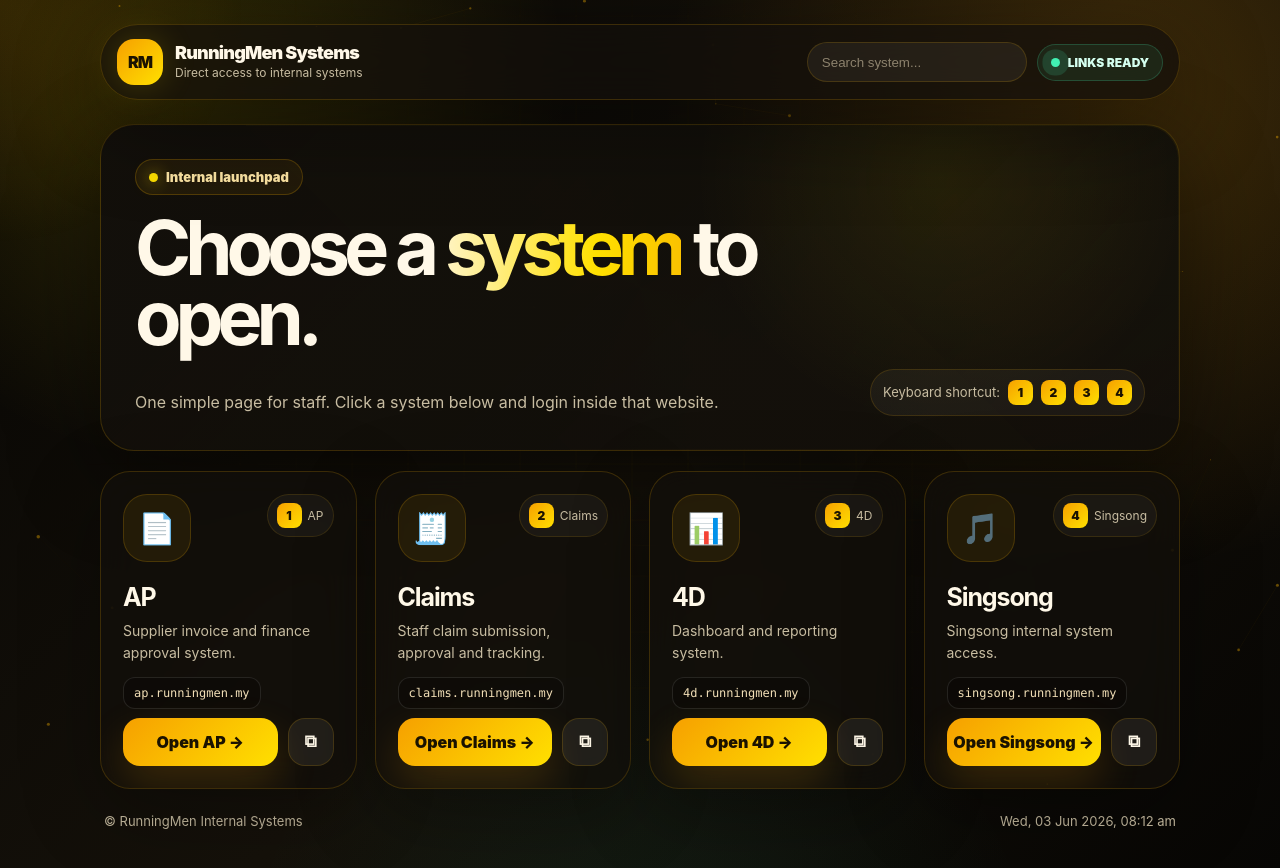
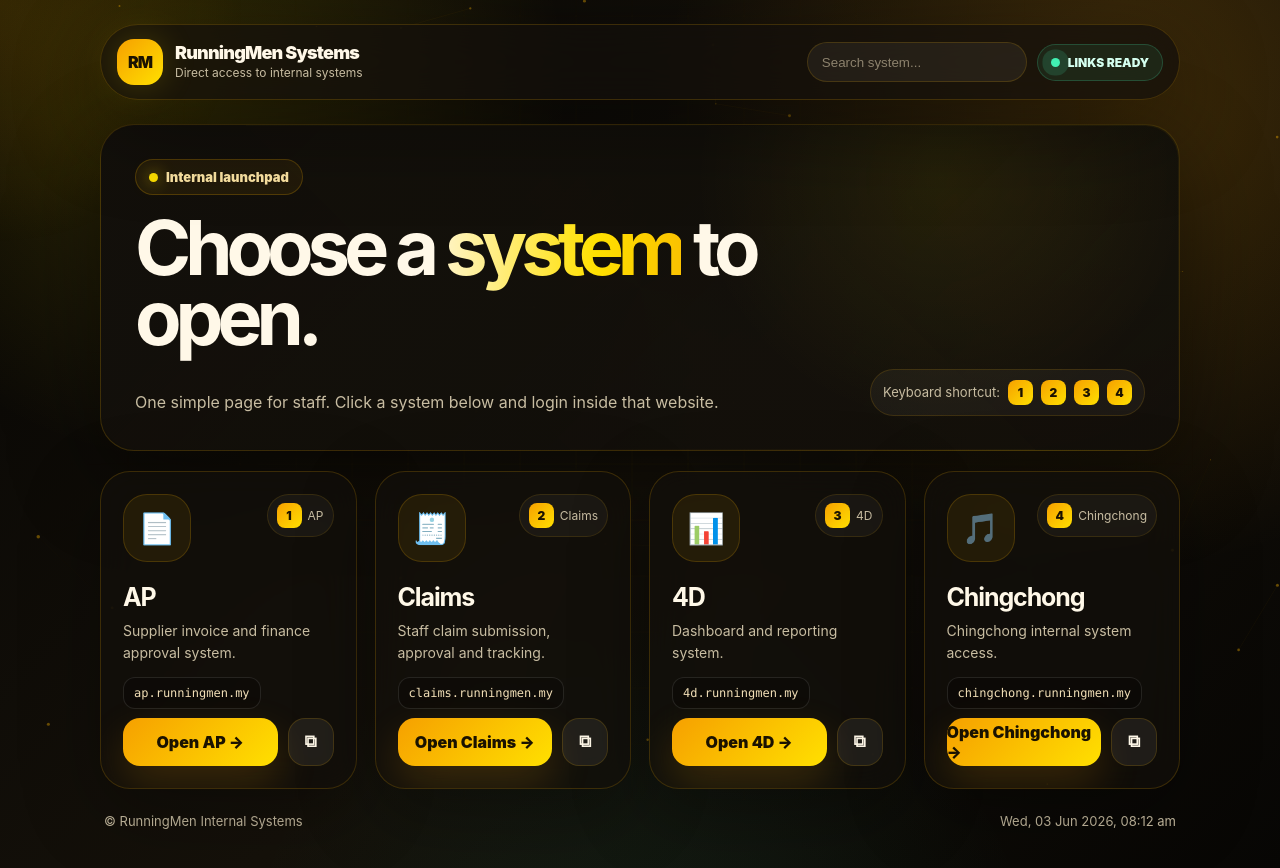
Before and after one commit to kksiang22/runningmen-system-launchpad, a website: page index.html in a window 1280 px wide. Drawn offline with Linux system fonts and the light colour scheme.

Commit message:
Replace Singsong with Chingchong

```diff
--- a/index.html
+++ b/index.html
@@ -635,17 +635,17 @@
         </div>
       </article>
 
-      <article class="card" data-name="singsong singing song event entertainment" data-url="https://singsong.runningmen.my">
+      <article class="card" data-name="chingchong singing song event entertainment" data-url="https://chingchong.runningmen.my">
         <div class="card-top">
           <div class="icon">🎵</div>
-          <div class="shortcut"><span class="kbd">4</span> Singsong</div>
+          <div class="shortcut"><span class="kbd">4</span> Chingchong</div>
         </div>
-        <h2>Singsong</h2>
-        <div class="description">Singsong internal system access.</div>
-        <div class="domain">singsong.runningmen.my</div>
+        <h2>Chingchong</h2>
+        <div class="description">Chingchong internal system access.</div>
+        <div class="domain">chingchong.runningmen.my</div>
         <div class="card-actions">
-          <a class="open" href="https://singsong.runningmen.my" target="_blank" rel="noopener"><span>Open Singsong →</span></a>
-          <button class="copy" type="button" aria-label="Copy Singsong link"><span>⧉</span></button>
+          <a class="open" href="https://chingchong.runningmen.my" target="_blank" rel="noopener"><span>Open Chingchong →</span></a>
+          <button class="copy" type="button" aria-label="Copy Chingchong link"><span>⧉</span></button>
         </div>
       </article>
     </section>
@@ -663,7 +663,7 @@
       "https://ap.runningmen.my",
       "https://claims.runningmen.my",
       "https://4d.runningmen.my",
-      "https://singsong.runningmen.my"
+      "https://chingchong.runningmen.my"
     ];
 
     const cursorGlow = document.getElementById("cursorGlow");
```
Also changed, not shown: README.md.
